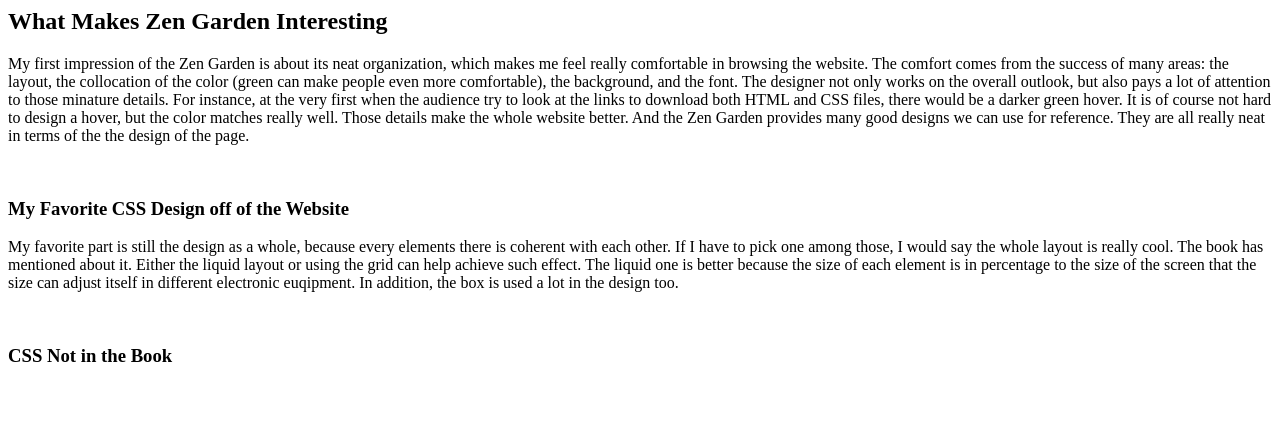
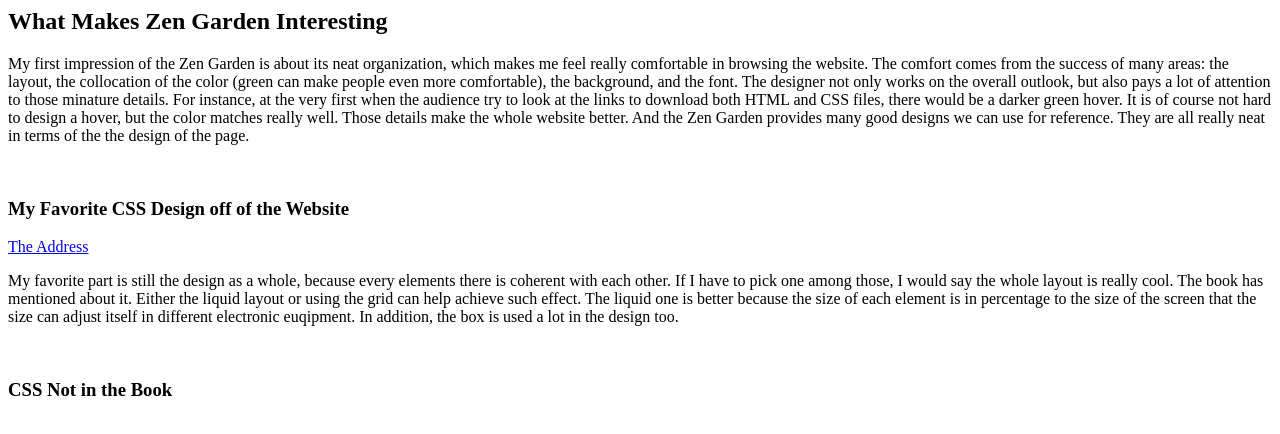
Before and after one commit to alfreeed7/prep-9.12, a plain HTML site: page index.html in a window 1280 px wide. Drawn offline with Linux system fonts and the light colour scheme.

Commit message:
Update index.html

```diff
--- a/index.html
+++ b/index.html
@@ -16,7 +16,7 @@
     </p>
     <br>
     <h3>My Favorite CSS Design off of the Website</h3>
-    <p> </p>
+    <a href="http://www.csszengarden.com/220/"> The Address</a>
     <p> My favorite part is still the design as a whole, because every elements there is coherent with each other. If I have to pick
       one among those, I would say the whole layout is really cool. The book has mentioned about it. Either the liquid layout or
       using the grid can help achieve such effect. The liquid one is better because the size of each element is in percentage to the
```
